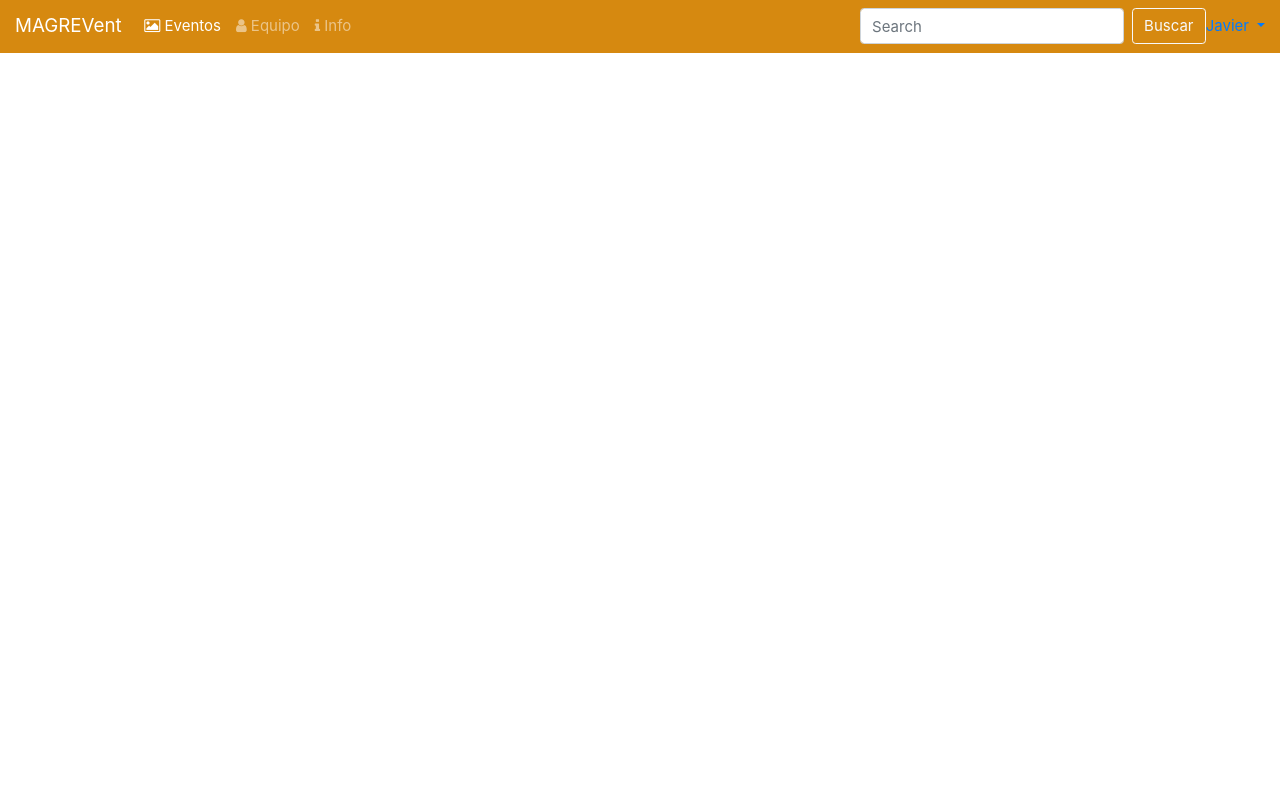
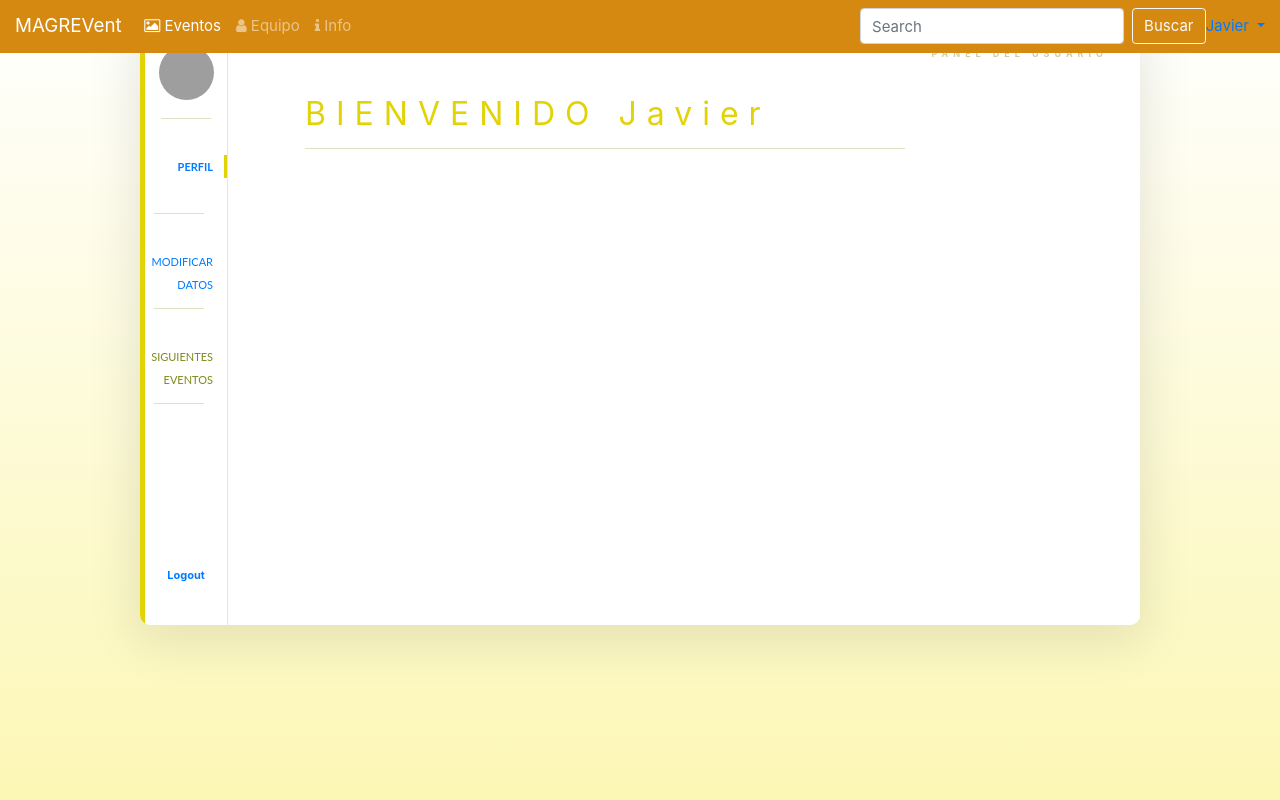
Before and after one commit to ajah1/MAGREvent, a Laravel app: page /home in a window 1280 px wide. Run offline with Laravel 8, Linux system fonts and the light colour scheme; a user stored in the database is signed in; data comes from the database, SQL or seed files in the repository; settings files or empty folders that the repository lacks are supplied; parts of the project's set-up code (start-up, migrations or seed data) failed here and were passed over; some libraries are stand-ins or nearby versions; grey boxes are pictures that could not be loaded.

Commit message:
Profile user added

```diff
--- a/eventos/app/Http/Controllers/Auth/LoginController.php
+++ b/eventos/app/Http/Controllers/Auth/LoginController.php
@@ -36,4 +36,13 @@ class LoginController extends Controller
     {
         $this->middleware('guest')->except('logout');
     }
+
+    public function authenticated($user){
+        if($user->email == "admin@admin.com"){
+            return redirect('/admin');
+        }
+        else{
+            return redirect('/home');
+        }
+    }
 }
--- a/eventos/app/Http/Controllers/UsuariosController.php
+++ b/eventos/app/Http/Controllers/UsuariosController.php
@@ -42,15 +42,15 @@ class UsuariosController extends Controller
 
     public function edit($id) {
 
-        $user = User::find($id);
+        $user = Usuario::find($id);
 
         return view('usuario.edit', compact('user'));
 
     }
 
-    public function update(UsuarioModifyRequest $request, $id) {
+    public function update(UsuarioModifyRequest $request, $email) {
 
-        $user = User::find($id);
+        $user = Usuario::find($email);
 
         $user->fill($request->all());
         $user->save();
--- /dev/null
+++ b/eventos/public/css/admin.css
@@ -0,0 +1,276 @@
+body {
+    background: linear-gradient(white, rgba(249, 239, 107, 0.5));
+    margin-top: 1000px;
+    background-repeat: repeat;
+    background-size: cover;
+  }
+  body::after {
+    display: none;
+    content: "";
+    position: absolute;
+    width: 100vw;
+    height: 100vh;
+    background: black;
+    opacity: 0.15;
+  }
+
+  .body-wrapper {
+    width: 1000px;
+    height: 600px;
+    margin: 25px auto;
+  }
+  .body-wrapper .panel {
+    width: 1000px;
+    height: 600px;
+    background: white;
+    border-radius: 10px;
+    box-shadow: 0px 10px 50px 5px rgba(0, 0, 0, 0.1);
+    z-index: 8;
+    overflow: hidden;
+  }
+  .body-wrapper .panel .aside {
+    width: 83px;
+    height: 600px;
+    float: left;
+    margin-left: 5px;
+    position: relative;
+    border-right: 1px solid rgba(0, 0, 0, 0.1);
+    box-sizing: border-box;
+  }
+  .body-wrapper .panel .aside .avatar {
+    width: 55px;
+    height: 55px;
+    border-radius: 50%;
+    background-color: white;
+    margin: auto;
+    margin-top: 20px;
+    overflow: hidden;
+    transition: all 0.3s cubic-bezier(0.38, -0.9, 0.5, 2.5);
+  }
+  .body-wrapper .panel .aside .avatar:hover {
+    transform: scale(1.1);
+  }
+  .body-wrapper .panel .aside .avatar img {
+    position: relative;
+    width: 55px;
+    height: 55px;
+  }
+  .body-wrapper .panel .aside .seperator {
+    width: 50px;
+    height: 1px;
+    background: #7f8818;
+    opacity: 0.25;
+    margin: 18px auto 36px auto;
+  }
+  .body-wrapper .panel .aside .list {
+    width: 100%;
+    height: auto;
+    text-align: right;
+    padding-right: 14px;
+    box-sizing: border-box;
+    font-size: 11px;
+    font-family: "Lato";
+    color: #7f8818;
+  }
+  .body-wrapper .panel .aside .list .item {
+    height: 40px;
+    line-height: 23px;
+    width: 100%;
+    margin-bottom: 17px;
+    position: relative;
+    cursor: pointer;
+    transition: all 0.1s ease-in-out;
+  }
+  .body-wrapper .panel .aside .list .item:hover {
+    color: #a7b320;
+  }
+  .body-wrapper .panel .aside .list .item.selected {
+    font-weight: bold;
+  }
+  .body-wrapper .panel .aside .list .item.selected::after {
+    content: "";
+    display: block;
+    position: absolute;
+    top: 0;
+    right: -14px;
+    width: 3px;
+    height: 23px;
+    background: #e2d307;
+  }
+  .body-wrapper .panel .aside .list .item.selected:hover {
+    color: #7f8818;
+  }
+  .body-wrapper .panel .aside .log-out {
+    position: relative;
+    margin-top: 163px;
+    font-size: 11px;
+    color: #e53935;
+    font-weight: bold;
+    text-align: center;
+    cursor: pointer;
+  }
+  .body-wrapper .panel .aside .log-out:hover {
+    color: #eb6562;
+    text-decoration: underline;
+  }
+  .body-wrapper .panel .aside::before {
+    content: "";
+    display: block;
+    width: 5px;
+    height: 600px;
+    background: #e2d307;
+    border-radius: 10px 0px 0px 10px;
+    position: absolute;
+    top: 0;
+    left: -5px;
+  }
+  .body-wrapper .panel .view {
+    width: 912px;
+    height: 600px;
+    background: white;
+    float: left;
+    padding: 65px 77px;
+    box-sizing: border-box;
+    position: relative;
+  }
+  .body-wrapper .panel .view .sub-title {
+    position: absolute;
+    font-size: 9px;
+    letter-spacing: 5px;
+    opacity: 0.4;
+    color: #7f8818;
+    font-weight: bold;
+    top: 22px;
+    right: 32px;
+  }
+  .body-wrapper .panel .view .main-title {
+    font-size: 32px;
+    letter-spacing: 10px;
+    color: #e2d307;
+    font-weight: light;
+  }
+  .body-wrapper .panel .view .seperator,
+  .body-wrapper .panel .view .min-seperator {
+    width: 600px;
+    height: 1px;
+    background: #7f8818;
+    opacity: 0.25;
+    margin-top: 10px;
+    margin-bottom: 45px;
+  }
+  .body-wrapper .panel .view .min-seperator {
+    width: 380px;
+    margin-left: 78px;
+    margin-top: 80px;
+    margin-bottom: 45px;
+  }
+  .body-wrapper .panel .view .health-charts {
+    max-width: 600px;
+    height: auto;
+  }
+  .body-wrapper .panel .view .health-charts .chart {
+    position: relative;
+    width: 33.33%;
+    height: auto;
+    float: left;
+    text-align: center;
+  }
+  .body-wrapper .panel .view .health-charts .chart .title {
+    font-size: 14px;
+    line-height: 10px;
+    color: #7f8818;
+  }
+  .body-wrapper .panel .view .health-charts .chart .info {
+    position: relative;
+    width: 100%;
+  }
+  .body-wrapper .panel .view .health-charts .chart .info .percentage {
+    line-height: 96px;
+    color: #7f8818;
+    background-size: contain;
+    background-repeat: no-repeat;
+    background-position: center;
+    margin-top: 33px;
+  }
+  .body-wrapper .panel .view .health-charts .chart.system .info .percentage {
+    background-image: url(https://raw.githubusercontent.com/mhmoodlan/Designs-to-Code/master/Admin-Panel/assets/img/chart-1.png);
+  }
+  .body-wrapper .panel .view .health-charts .chart.network .info .percentage {
+    background-image: url(https://raw.githubusercontent.com/mhmoodlan/Designs-to-Code/master/Admin-Panel/assets/img/chart-2.png);
+  }
+  .body-wrapper .panel .view .health-charts .chart.storage .info .percentage {
+    background-image: url(https://raw.githubusercontent.com/mhmoodlan/Designs-to-Code/master/Admin-Panel/assets/img/chart-3.png);
+  }
+  .body-wrapper .panel .general-settings .set {
+    margin-bottom: 25px;
+  }
+  .body-wrapper .panel .general-settings .set .title {
+    font-size: 13px;
+    color: #7f8818;
+    float: left;
+    line-height: 20px;
+  }
+  .body-wrapper .panel .general-settings .set .value {
+    font-size: 13px;
+    color: #7f8818;
+    line-height: 20px;
+    margin-left: 40px;
+    float: left;
+  }
+  .body-wrapper .panel .general-settings .set .value .current {
+    float: left;
+  }
+  .body-wrapper .panel .general-settings .set .value .current .numbers,
+  .body-wrapper .panel .general-settings .set .value .current .extra {
+    float: left;
+  }
+  .body-wrapper .panel .general-settings .set .value .current .extra {
+    font-size: 8px;
+    line-height: 20px;
+    margin-left: 5px;
+  }
+  .body-wrapper .panel .general-settings .set .value .change {
+    float: left;
+    font-size: 8px;
+    color: #a7b320;
+    text-decoration: underline;
+    line-height: 20px;
+    margin-left: 12px;
+    cursor: pointer;
+  }
+  .body-wrapper .panel .general-settings .set .value .change:hover {
+    color: #7f8818;
+  }
+  .body-wrapper .panel .general-settings .set .value select {
+    border: none;
+    color: #7f8818;
+    border-bottom: 1px solid #7f8818;
+    font-size: 12px;
+  }
+  .body-wrapper .panel .general-settings .set .value select:focus {
+    outline: none;
+  }
+
+  .clear-fix {
+    clear: both;
+  }
+
+  ::selection {
+    background: #FFF498;
+  }
+
+  ::-moz-selection {
+    background: #FFF498;
+  }
+
+  img::selection {
+    background: transparent;
+  }
+
+  img::-moz-selection {
+    background: transparent;
+  }
+
+  body {
+    -webkit-tap-highlight-color: #FFF498;
+  }
--- a/eventos/resources/views/home.blade.php
+++ b/eventos/resources/views/home.blade.php
@@ -1,6 +1,63 @@
+<!DOCTYPE html>
 @extends('layouts.master')
+<link href="css/admin.css" rel="stylesheet" type="text/css">
+
+<div margin-top:100px;>
+    <body>
+    <div class="background"></div>
+    <div class="body-wrapper">
+        <div class="panel">
+        <div class="aside">
+            <div class="avatar"><img src="https://66.media.tumblr.com/avatar_faa95867d2b3_128.png"/></div>
+            <div class="seperator"></div>
+            <div class="list">
+            <div class="item selected">
+                <a href="{{ route('home') }}">
+                    PERFIL
+                </a>
+            </div>
+            <div class="seperator"></div>
+            <div class="item">
+                <a href="{{ route('usuario.edit', Auth::user()->email ) }}">
+                    MODIFICAR DATOS
+                </a>
+            </div>
+            <div class="seperator"></div>
+            <div class="item">
+                <a>
+                    SIGUIENTES EVENTOS
+                </a>
+            </div>
+            <div class="seperator"></div>
+            </div>
+            <div class="log-out">
+                <a href="{{ route('logout') }}"
+                    onclick="event.preventDefault();
+                            document.getElementById('logout-form').submit();">
+                    Logout
+                </a>
+            </div>
+        </div>
+        <div class="view">
+            <div class="sub-title">PANEL DEL USUARIO</div>
+            <div class="main-title">BIENVENIDO {{ Auth::user()->name }}</div>
+            <div class="seperator"></div>
 
 
-<div style="magin-top:10%;">
-<h1 >hola</h1>
+            <div class="clear-fix"></div>
+            </div>
+            <div class="min-seperator"></div>
+
+
+                <div class="change">CHANGE</div>
+                <div class="clear-fix"></div>
+                </div>
+                <div class="clear-fix"></div>
+            </div>
+            </div>
+        </div>
+        <div class="clear-fix"></div>
+        </div>
+    </div>
+    </body>
 </div>
--- a/eventos/resources/views/producto/index.blade.php
+++ b/eventos/resources/views/producto/index.blade.php
@@ -72,7 +72,7 @@
 		</div> <!-- col.// -->
 	</div> <!-- row.// -->
 	<hr>
-	<a href="pago.html" class="btn btn-lg btn-warning text-uppercase"> <i class="fa fa-credit-card"></i> Comprar </a>
+	<a href="{{ route('comprar') }}" class="btn btn-lg btn-warning text-uppercase"> <i class="fa fa-credit-card"></i> Comprar </a>
 	</article> <!-- card-body.// -->
 		</aside> <!-- col.// -->
 	</div> <!-- row.// -->
--- a/eventos/routes/web.php
+++ b/eventos/routes/web.php
@@ -12,7 +12,7 @@
 */
 Route::get('/', 'EventosController@index');
 
-Route::get('/home', 'EventosController@index')->middleware('miFiltro');
+Route::get('/home', 'EventosController@index');
 
 
 
```
Also changed, not shown: eventos/public/css/createUsuario.css (+2 -13 lines), eventos/resources/views/usuario/edit.blade.php (+72 -12 lines), 2 other files.
